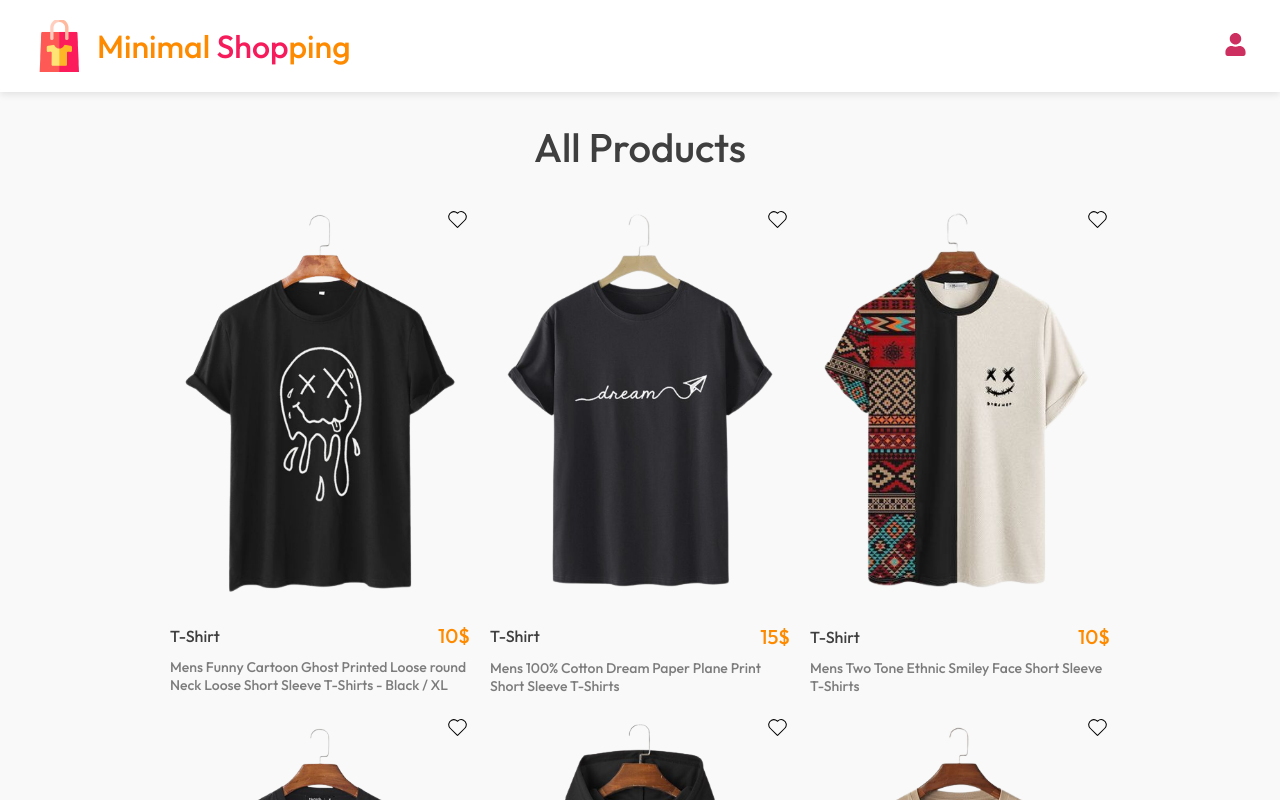
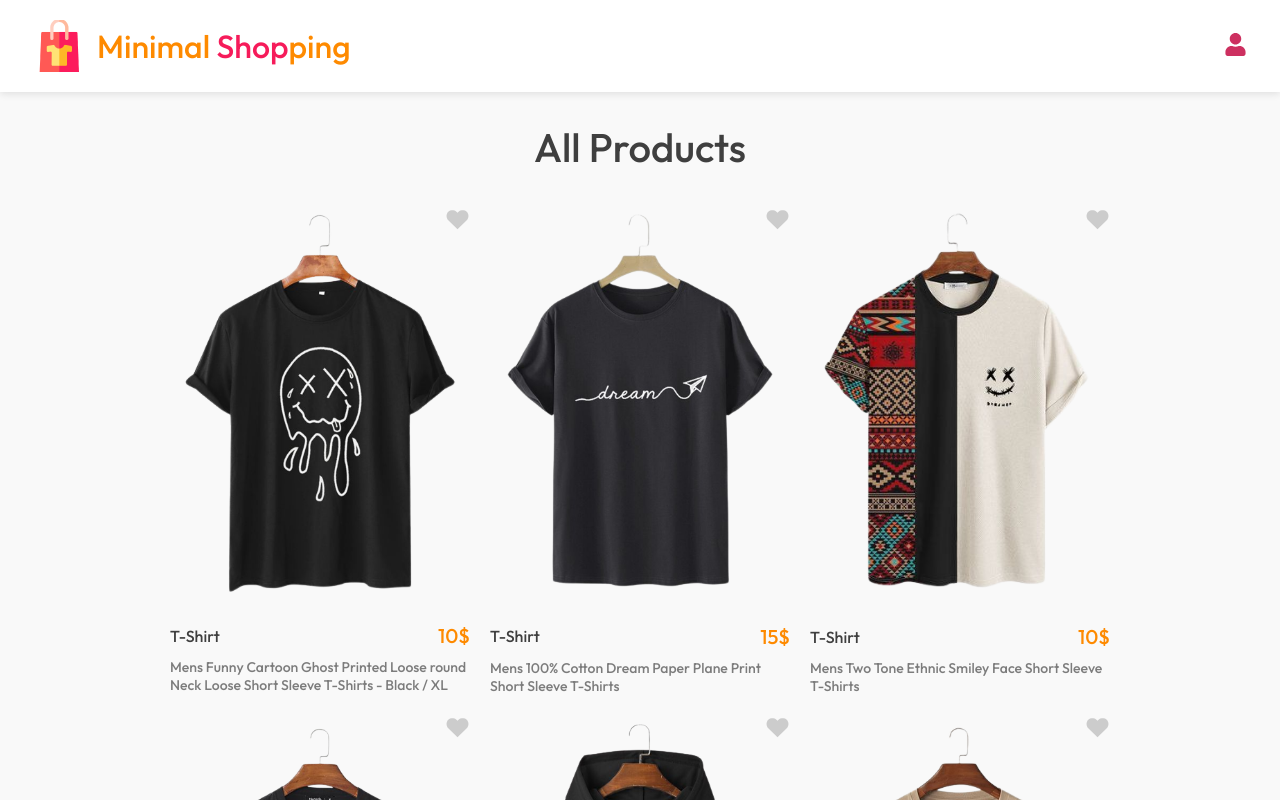
Before and after one commit to Omar-Elmoez/Graduation-Project, a React (Vite) app: page /ProductsPage in a window 1280 px wide. Shown: the top 800 px of the page. Built offline with nearby package versions, Linux system fonts and the light colour scheme.

Commit message:
apply dynamic style

```diff
--- a/src/components/P-Component/Product.css
+++ b/src/components/P-Component/Product.css
@@ -2,14 +2,6 @@
     width: 300px;
     position: relative;
     cursor: pointer;
-}
-.card__icon {
-    position: absolute;
-    right: 0;
-    font-size: 25px;
-}
-.card__favoriteIcon {
-    color: #FF1055;
 }
 .card__info {
     display: flex;
--- a/src/components/P-Component/Product.jsx
+++ b/src/components/P-Component/Product.jsx
@@ -2,7 +2,6 @@ import React from 'react';
 import { NavLink } from 'react-router-dom';
 /* eslint-disable react/prop-types */
 import { VscHeartFilled } from 'react-icons/vsc';
-import { CiHeart } from 'react-icons/ci';
 import './Product.css';
 
 
@@ -19,12 +18,17 @@ export default function Product(props) {
             }
         })
     }
-
-    let icon = chosenProduct.isFavorite ? <VscHeartFilled className='card__icon card__favoriteIcon' onClick={handleClick} /> : <CiHeart className='card__icon' onClick={handleClick} />;
+// Apply Dynamic Style
+    const iconStyle = {
+        position: 'absolute',
+        right: '0',
+        fontSize: '25px',
+        color: chosenProduct.isFavorite ? '#FF1055' : '#ccc'
+    }
 
     return (
         <div className='card'>
-            {icon}
+            <VscHeartFilled style={iconStyle} onClick={handleClick} />
             <NavLink to={`/ProductInfo/${props.id}`}>
                 <img src={`/ProductsImgs/${props.img}`} alt='clothes' className='card__img'/>
                 <div className='card__textBx'>
```
